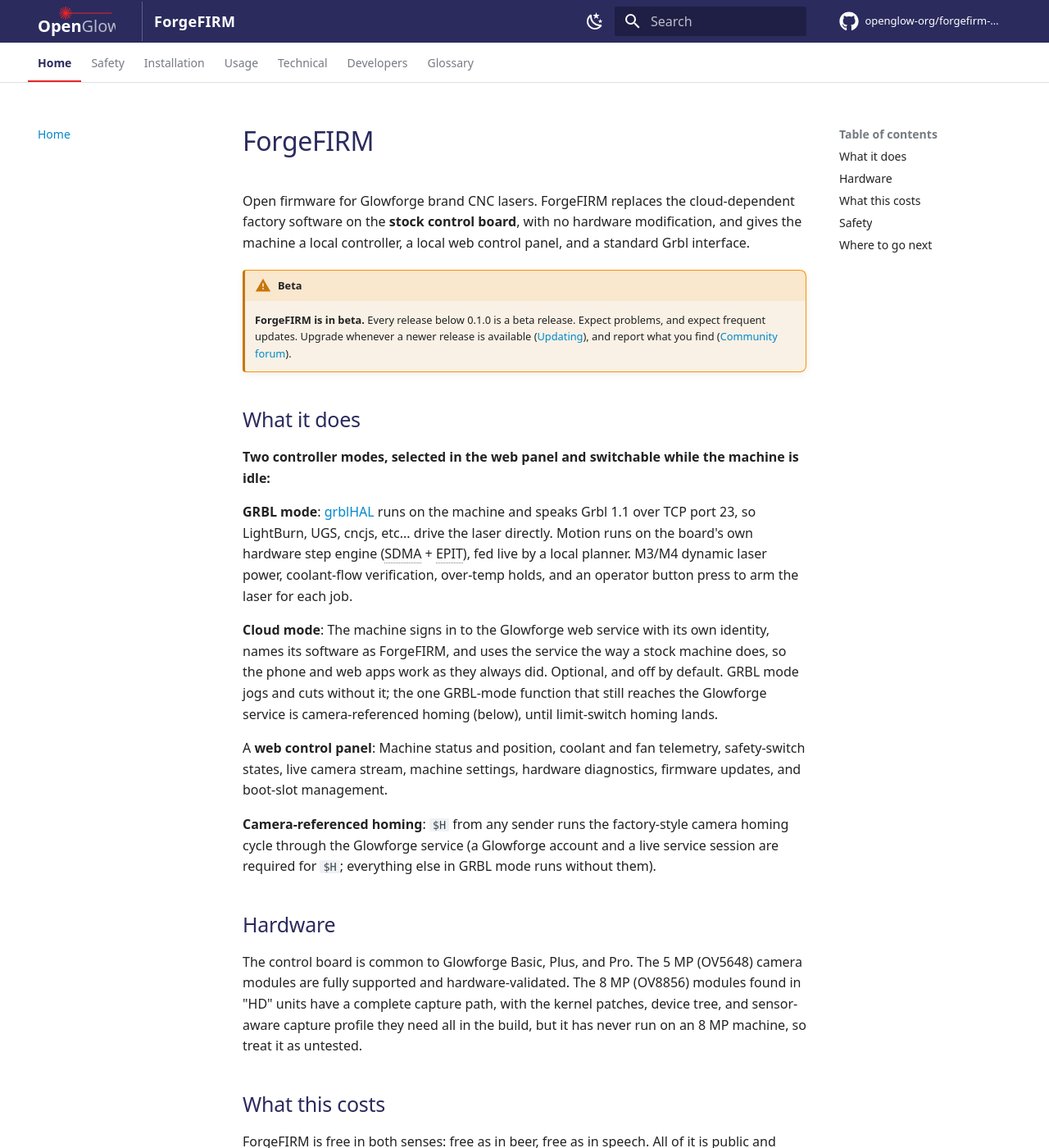
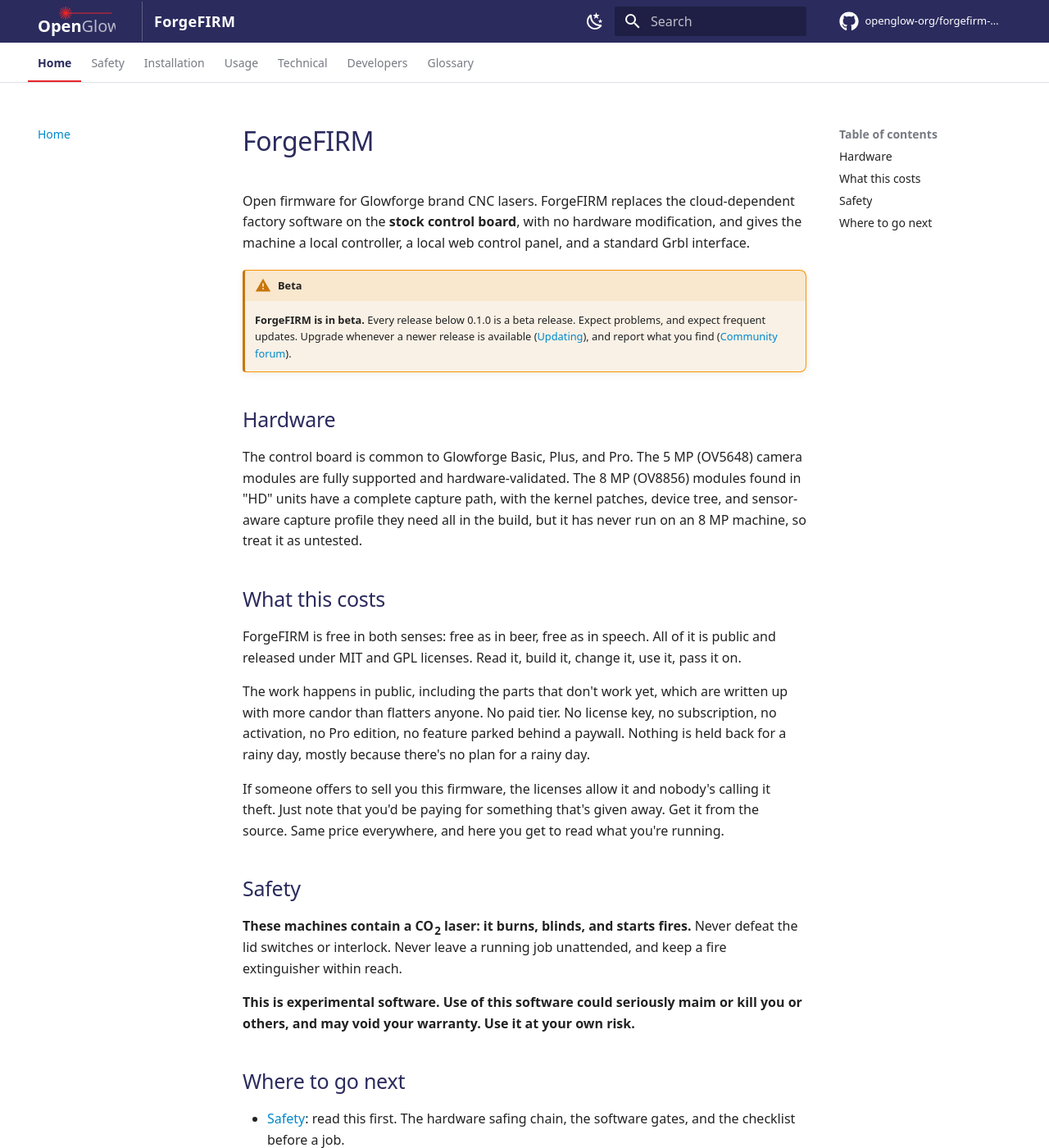
Before and after one commit to openglow-org/forgefirm-docs, an MkDocs documentation site: the page built from docs/index.md, in a window 1280 px wide and 1400 px high. Shown: the whole window at 82% size. Built offline with MkDocs 1.6.1 and Material for MkDocs 9.7.7, drawn with Linux system fonts in a browser that asks for light colours; comment, search, counter and statistics services are not loaded.

Commit message:
Update index

```diff
--- a/docs/index.md
+++ b/docs/index.md
@@ -15,33 +15,6 @@
     Expect problems, and expect frequent updates. Upgrade whenever a newer
     release is available ([Updating](install/updating.md)), and report what
     you find ([Community forum](https://community.openglow.org)).
-
-## What it does
-
-**Two controller modes, selected in the web panel and switchable while the
-machine is idle:**
-
-**GRBL mode**: [grblHAL](https://github.com/grblHAL) runs on the machine and
-  speaks Grbl 1.1 over TCP port 23, so LightBurn, UGS, cncjs, etc... drive the
-  laser directly. Motion runs on the board's own hardware step engine (SDMA +
-  EPIT), fed live by a local planner. M3/M4 dynamic laser power, coolant-flow
-  verification, over-temp holds, and an operator button press to arm the laser
-  for each job.
-
-**Cloud mode**: The machine signs in to the Glowforge web service with its
-  own identity, names its software as ForgeFIRM, and uses the service the way
-  a stock machine does, so the phone and web apps work as they always did.
-  Optional, and off by default. GRBL mode jogs and cuts without it; the one
-  GRBL-mode function that still reaches the Glowforge service is
-  camera-referenced homing (below), until limit-switch homing lands.
-
-A **web control panel**: Machine status and position, coolant
-  and fan telemetry, safety-switch states, live camera stream, machine settings, hardware diagnostics, firmware updates, and boot-slot management.
-
-**Camera-referenced homing**: `$H` from any sender runs the factory-style
-  camera homing cycle through the Glowforge service (a Glowforge account and a
-  live service session are required for `$H`; everything else in GRBL mode
-  runs without them).
 
 ## Hardware
 
```
